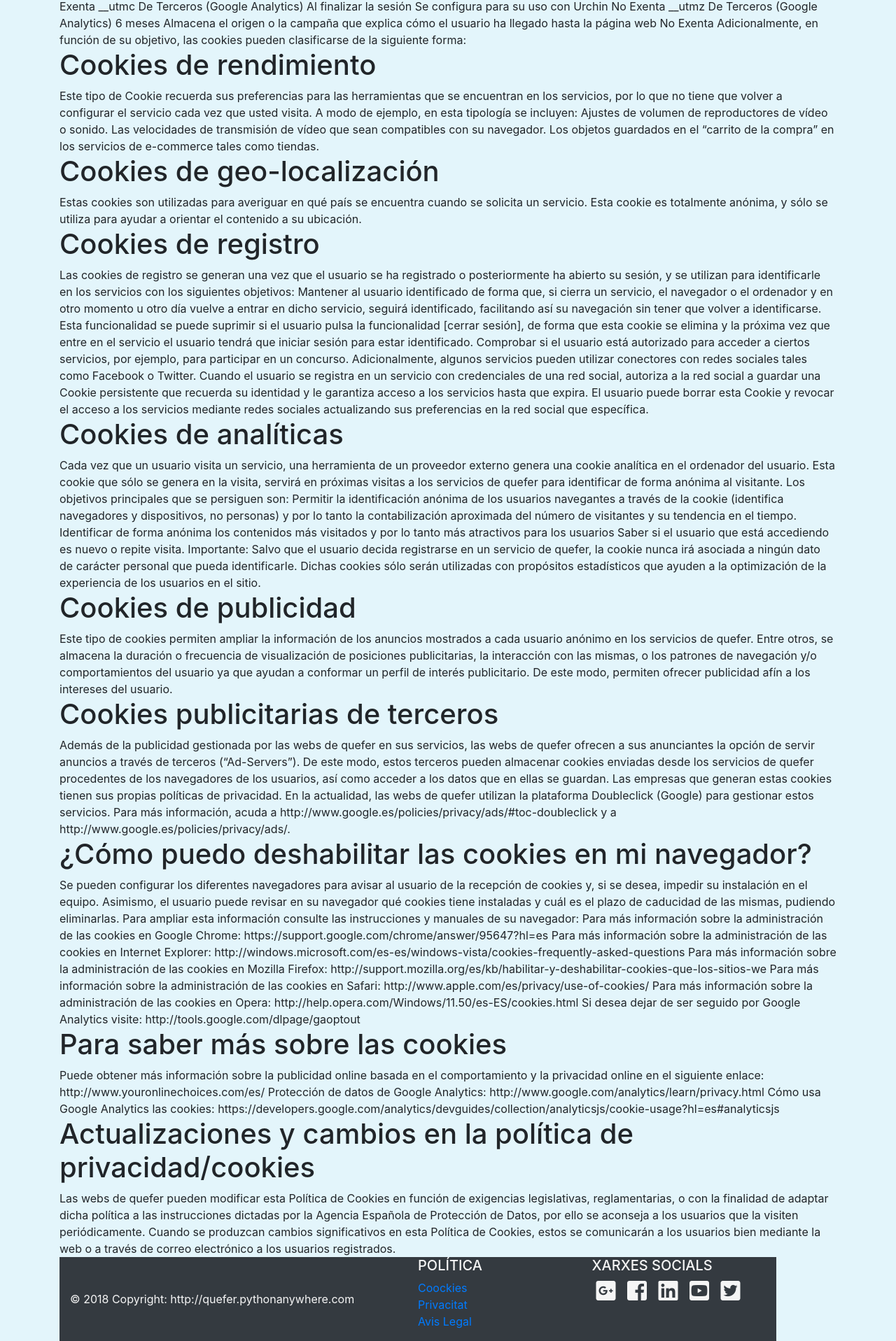
After one commit to DAVIDaM2202/ProjecteFinal, a Django app: page /coockies/ in a window 1280 px wide. The commit adds this page. Shown: the part 787-2704 px from the top of the page at 70% size. Run offline with Django 3.2, Linux system fonts and the light colour scheme; some libraries are stand-ins or nearby versions.

Commit message:
Merge remote-tracking branch 'origin/master'
# Conflicts:
#	ProjecteFinal/settings.py
#	activitats/templates/activitats/index.html
#	activitats/urls.py
#	activitats/views.py
#	templates/base.html
#	templates/registration/login.html

```diff
--- /dev/null
+++ b/activitats/templates/activitats/coockies.html
@@ -0,0 +1,104 @@
+{% extends 'base.html' %}
+{% block perfil %}{% url 'activitats:editarPerfil' %}{% endblock %}
+{% block quefer %}{% url 'activitats:pantallaInici'%}{% endblock %}
+
+{% block content %} {% load crispy_forms_tags %}
+<div class=" container">
+<div class="row" >
+<div class=" col-12 center-block">
+
+    <h1>Política de Cookies</h1>
+En esta web se utilizan cookies de terceros y propias para conseguir que tengas una mejor experiencia de navegación, puedas compartir contenido en redes sociales y para que podamos obtener estadísticas de los usuarios.
+
+Puedes evitar la descarga de cookies a través de la configuración de tu navegador, evitando que las cookies se almacenen en su dispositivo.
+
+Como propietario de este sitio web, te comunico que no utilizamos ninguna información personal procedente de cookies, tan sólo realizamos estadísticas generales de visitas que no suponen ninguna información personal.
+
+Es muy importante que leas la presente política de cookies y comprendas que, si continúas navegando, consideraremos que aceptas su uso.
+
+Según los términos incluidos en el artículo 22.2 de la Ley 34/2002 de Servicios de la Sociedad de la Información y Comercio Electrónico, si continúas navegando, estarás prestando tu consentimiento para el empleo de los referidos mecanismos.
+
+<h1>Entidad Responsable</h1>
+La entidad responsable de la recogida, procesamiento y utilización de tus datos personales, en el sentido establecido por la Ley de Protección de Datos Personales es la página quefer.pythonanywhere.com, propiedad de quefer – .
+
+<h1>¿Qué son las cookies?</h1>
+Las cookies son un conjunto de datos que un servidor deposita en el navegador del usuario para recoger la información de registro estándar de Internet y la información del comportamiento de los visitantes en un sitio web. Es decir, se trata de pequeños archivos de texto que quedan almacenados en el disco duro del ordenador y que sirven para identificar al usuario cuando se conecta nuevamente al sitio web. Su objetivo es registrar la visita del usuario y guardar cierta información. Su uso es común y frecuente en la web ya que permite a las páginas funcionar de manera más eficiente y conseguir una mayor personalización y análisis sobre el comportamiento del usuario.
+
+<h1>¿Qué tipos de cookies existen?</h1>
+Las cookies utilizadas en nuestro sitio web, son de sesión y de terceros, y nos permiten almacenar y acceder a información relativa al idioma, el tipo de navegador utilizado, y otras características generales predefinidas por el usuario, así como, seguir y analizar la actividad que lleva a cabo, con el objeto de introducir mejoras y prestar nuestros servicios de una manera más eficiente y personalizada.
+
+Las cookies, en función de su permanencia, pueden dividirse en cookies de sesión o permanentes. Las que expiran cuando el usuario cierra el navegador. Las que expiran en función de cuando se cumpla el objetivo para el que sirven (por ejemplo, para que el usuario se mantenga identificado en los servicios de quefer) o bien cuando se borran manualmente.
+
+Nombre	Tipo	Caducidad	Finalidad	Clase
+__utma	De Terceros (Google Analytics)	2 años	Se usa para distinguir usuarios y sesiones.	No Exenta
+__utmb	De Terceros (Google Analytics)	30 minutos	Se usa para determinar nuevas sesiones o visitas	No Exenta
+__utmc	De Terceros (Google Analytics)	Al finalizar la sesión	Se configura para su uso con Urchin	No Exenta
+__utmz	De Terceros (Google Analytics)	6 meses	Almacena el origen o la campaña que explica cómo el usuario ha llegado hasta la página web	No Exenta
+Adicionalmente, en función de su objetivo, las cookies pueden clasificarse de la siguiente forma:
+
+<h1>Cookies de rendimiento</h1>
+Este tipo de Cookie recuerda sus preferencias para las herramientas que se encuentran en los servicios, por lo que no tiene que volver a configurar el servicio cada vez que usted visita. A modo de ejemplo, en esta tipología se incluyen: Ajustes de volumen de reproductores de vídeo o sonido. Las velocidades de transmisión de vídeo que sean compatibles con su navegador. Los objetos guardados en el “carrito de la compra” en los servicios de e-commerce tales como tiendas.
+
+<h1>Cookies de geo-localización</h1>
+Estas cookies son utilizadas para averiguar en qué país se encuentra cuando se solicita un servicio. Esta cookie es totalmente anónima, y sólo se utiliza para ayudar a orientar el contenido a su ubicación.
+
+<h1>Cookies de registro</h1>
+Las cookies de registro se generan una vez que el usuario se ha registrado o posteriormente ha abierto su sesión, y se utilizan para identificarle en los servicios con los siguientes objetivos:
+
+Mantener al usuario identificado de forma que, si cierra un servicio, el navegador o el ordenador y en otro momento u otro día vuelve a entrar en dicho servicio, seguirá identificado, facilitando así su navegación sin tener que volver a identificarse. Esta funcionalidad se puede suprimir si el usuario pulsa la funcionalidad [cerrar sesión], de forma que esta cookie se elimina y la próxima vez que entre en el servicio el usuario tendrá que iniciar sesión para estar identificado.
+
+Comprobar si el usuario está autorizado para acceder a ciertos servicios, por ejemplo, para participar en un concurso.
+
+Adicionalmente, algunos servicios pueden utilizar conectores con redes sociales tales como Facebook o Twitter. Cuando el usuario se registra en un servicio con credenciales de una red social, autoriza a la red social a guardar una Cookie persistente que recuerda su identidad y le garantiza acceso a los servicios hasta que expira. El usuario puede borrar esta Cookie y revocar el acceso a los servicios mediante redes sociales actualizando sus preferencias en la red social que específica.
+
+<h1>Cookies de analíticas</h1>
+Cada vez que un usuario visita un servicio, una herramienta de un proveedor externo genera una cookie analítica en el ordenador del usuario. Esta cookie que sólo se genera en la visita, servirá en próximas visitas a los servicios de quefer para identificar de forma anónima al visitante. Los objetivos principales que se persiguen son:
+
+Permitir la identificación anónima de los usuarios navegantes a través de la cookie (identifica navegadores y dispositivos, no personas) y por lo tanto la contabilización aproximada del número de visitantes y su tendencia en el tiempo.
+Identificar de forma anónima los contenidos más visitados y por lo tanto más atractivos para los usuarios Saber si el usuario que está accediendo es nuevo o repite visita.
+
+Importante: Salvo que el usuario decida registrarse en un servicio de quefer, la cookie nunca irá asociada a ningún dato de carácter personal que pueda identificarle. Dichas cookies sólo serán utilizadas con propósitos estadísticos que ayuden a la optimización de la experiencia de los usuarios en el sitio.
+
+<h1>Cookies de publicidad</h1>
+Este tipo de cookies permiten ampliar la información de los anuncios mostrados a cada usuario anónimo en los servicios de quefer. Entre otros, se almacena la duración o frecuencia de visualización de posiciones publicitarias, la interacción con las mismas, o los patrones de navegación y/o comportamientos del usuario ya que ayudan a conformar un perfil de interés publicitario. De este modo, permiten ofrecer publicidad afín a los intereses del usuario.
+
+<h1>Cookies publicitarias de terceros</h1>
+Además de la publicidad gestionada por las webs de quefer en sus servicios, las webs de quefer ofrecen a sus anunciantes la opción de servir anuncios a través de terceros (“Ad-Servers”). De este modo, estos terceros pueden almacenar cookies enviadas desde los servicios de quefer procedentes de los navegadores de los usuarios, así como acceder a los datos que en ellas se guardan.
+
+Las empresas que generan estas cookies tienen sus propias políticas de privacidad. En la actualidad, las webs de quefer utilizan la plataforma Doubleclick (Google) para gestionar estos servicios. Para más información, acuda a
+
+http://www.google.es/policies/privacy/ads/#toc-doubleclick y a http://www.google.es/policies/privacy/ads/.
+
+<h1>¿Cómo puedo deshabilitar las cookies en mi navegador?</h1>
+Se pueden configurar los diferentes navegadores para avisar al usuario de la recepción de cookies y, si se desea, impedir su instalación en el equipo. Asimismo, el usuario puede revisar en su navegador qué cookies tiene instaladas y cuál es el plazo de caducidad de las mismas, pudiendo eliminarlas.
+
+Para ampliar esta información consulte las instrucciones y manuales de su navegador:
+
+Para más información sobre la administración de las cookies en Google Chrome: https://support.google.com/chrome/answer/95647?hl=es
+
+Para más información sobre la administración de las cookies en Internet Explorer: http://windows.microsoft.com/es-es/windows-vista/cookies-frequently-asked-questions
+
+Para más información sobre la administración de las cookies en Mozilla Firefox: http://support.mozilla.org/es/kb/habilitar-y-deshabilitar-cookies-que-los-sitios-we
+
+Para más información sobre la administración de las cookies en Safari: http://www.apple.com/es/privacy/use-of-cookies/
+
+Para más información sobre la administración de las cookies en Opera: http://help.opera.com/Windows/11.50/es-ES/cookies.html
+
+Si desea dejar de ser seguido por Google Analytics visite: http://tools.google.com/dlpage/gaoptout
+
+<h1>Para saber más sobre las cookies</h1>
+Puede obtener más información sobre la publicidad online basada en el comportamiento y la privacidad online en el siguiente enlace: http://www.youronlinechoices.com/es/
+
+Protección de datos de Google Analytics: http://www.google.com/analytics/learn/privacy.html
+
+Cómo usa Google Analytics las cookies: https://developers.google.com/analytics/devguides/collection/analyticsjs/cookie-usage?hl=es#analyticsjs
+
+<h1>Actualizaciones y cambios en la política de privacidad/cookies</h1>
+Las webs de quefer pueden modificar esta Política de Cookies en función de exigencias legislativas, reglamentarias, o con la finalidad de adaptar dicha política a las instrucciones dictadas por la Agencia Española de Protección de Datos, por ello se aconseja a los usuarios que la visiten periódicamente.
+
+Cuando se produzcan cambios significativos en esta Política de Cookies, estos se comunicarán a los usuarios bien mediante la web o a través de correo electrónico a los usuarios registrados.
+</div>
+    </div>
+</div>
+
+{% endblock %}
--- a/activitats/templates/activitats/formulari.html
+++ b/activitats/templates/activitats/formulari.html
@@ -76,7 +76,7 @@
                             <div id="div_id_contrasenya1" class="form-group col-lg-6 ">
 <div class="form-check">
     <input type="checkbox" class="form-check-input" id="exampleCheck1">
-    <label class="form-check-label" for="exampleCheck1">He llegit i accepto la <a href="#">política de privacitat.</a></label>
+    <label class="form-check-label" for="exampleCheck1">He llegit i accepto la <a href="{% url 'activitats:privacitat' %}">política de privacitat.</a></label>
   </div>                                  </div>
 
                         </div>
--- a/activitats/templates/activitats/index.html
+++ b/activitats/templates/activitats/index.html
@@ -6,13 +6,13 @@
     <div id="carouselExampleControls" style="height: 100vh!important;" class="carousel slide" data-ride="carousel">
   <div class="carousel-inner">
     <div class="carousel-item active">
-      <img class="d-block w-100" style="height: 100vh!important;" src="{% static 'img/uno.jpg'%}" alt="First slide">
+      <img class="d-block w-100" style="height: 100vh!important;" src="{% static 'img/cuatre.jpeg'%}" alt="First slide">
     </div>
     <div class="carousel-item">
       <img class="d-block w-100" style="height: 100vh!important;" src="{% static 'img/sis.png'%}" alt="First slide">
     </div>
     <div class="carousel-item">
-      <img class="d-block w-100" style="height: 100vh!important;" src="{% static 'img/cuatre.jpeg'%}" alt="First slide">
+      <img class="d-block w-100" style="height: 100vh!important;" src="{% static 'img/uno.jpeg'%}" alt="First slide">
     </div>
       <div class="carousel-item">
       <img class="d-block w-100" style="height: 100vh!important;" src="{% static 'img/cinc.jpeg'%}" alt="First slide">
--- a/activitats/templates/activitats/pantallaInicial.html
+++ b/activitats/templates/activitats/pantallaInicial.html
@@ -51,7 +51,7 @@
 </div>
     </div>
              <div class="col-3">
-            <a id="aplicarfiltre" type="button" class="btn btn-success align-middle ">Aplicar</a>
+            <button id="aplicarfiltre" type="button" class="btn btn-success align-middle ">Aplicar</button>
 
 </div>
       </div>
--- a/activitats/urls.py
+++ b/activitats/urls.py
@@ -22,6 +22,9 @@ urlpatterns = [
     url(r'editarPerfil/', views.editarPerfil, name='editarPerfil'),
     url(r'activitatsincrit/', views.activitatsincrit, name='activitatsincrit'),
     url(r'filtrecategoria/', views.filtrecomentari, name='filtrecategoria'),
+    url(r'coockies/', views.coockies, name='coockies'),
+    url(r'privacitat/', views.privacitat, name='privacitat'),
+    url(r'avislegal/', views.avislegal, name='avislegal'),
 
 ]
 
--- a/activitats/views.py
+++ b/activitats/views.py
@@ -253,3 +253,11 @@ def serializer2(activitat):
 
     return {'id':activitat.id,'nom': activitat.nom,'descripcio': activitat.descripcio,'dia':dia,'diafinal':diafinal,'localitat':activitat.localitat.nom,'categoria': activitat.categoria.nom
         }
+
+
+def coockies(request):
+    return render(request, 'activitats/coockies.html')
+def privacitat(request):
+    return render(request, 'activitats/privacitat.html')
+def avislegal(request):
+    return render(request, 'activitats/legal.html')
--- a/static/css/estils.css
+++ b/static/css/estils.css
@@ -22,11 +22,12 @@ html {
 }
 
 .footer {
+    margin-top: 20px;
     position: absolute;
     bottom: 0;
-    height: 100px;
+    height: 120px;
     width: 80%;
-    background-color: red;
+    color: whitesmoke;
 }
 
 #login { display: none; }
--- a/templates/base.html
+++ b/templates/base.html
@@ -12,6 +12,7 @@
     <script src="https://code.jquery.com/jquery-3.4.1.js"></script>
     <script src="https://cdnjs.cloudflare.com/ajax/libs/popper.js/1.14.7/umd/popper.min.js" integrity="sha384-UO2eT0CpHqdSJQ6hJty5KVphtPhzWj9WO1clHTMGa3JDZwrnQq4sF86dIHNDz0W1" crossorigin="anonymous"></script>
     <script src="https://stackpath.bootstrapcdn.com/bootstrap/4.3.1/js/bootstrap.min.js" integrity="sha384-JjSmVgyd0p3pXB1rRibZUAYoIIy6OrQ6VrjIEaFf/nJGzIxFDsf4x0xIM+B07jRM" crossorigin="anonymous"></script>
+    <link rel="stylesheet" href="https://use.fontawesome.com/releases/v5.6.1/css/all.css" integrity="sha384-gfdkjb5BdAXd+lj+gudLWI+BXq4IuLW5IT+brZEZsLFm++aCMlF1V92rMkPaX4PP" crossorigin="anonymous">
 
 
 </head>
@@ -83,18 +84,81 @@
 
 <div class="container ">
 
-    <div class="footer" >
+    <div class="footer bg-dark" >
         <div class="row col-12">
-            <div class="row col-6 " >
-    asd
-</div>
+           <div class="container-fluid text-center text-md-left">
 
-            <div class="row col-6 mr-auto ml-auto">
-    asd
-</div>
+    <!-- Grid row -->
+    <div class="row">
+
+      <!-- Grid column -->
+      <div class="col-md-6 mt-md-0 mt-3">
+
+        <!-- Content -->
+        <h5 class="text-uppercase"></h5>
+        <p class="mt-5">© 2018 Copyright: http://quefer.pythonanywhere.com</p>
+
+      </div>
+      <!-- Grid column -->
+
+      <hr class="clearfix w-100 d-md-none pb-3">
+
+      <!-- Grid column -->
+      <div class="col-md-3 mb-md-0 mb-3">
+
+        <!-- Links -->
+        <h5 class="text-uppercase">Política</h5>
+
+        <ul class="list-unstyled">
+          <li>
+            <a href="{% url 'activitats:coockies' %}">Coockies</a>
+          </li>
+          <li>
+            <a href="{% url 'activitats:privacitat' %}">Privacitat</a>
+          </li>
+          <li>
+            <a href="{% url 'activitats:avislegal' %}">Avis Legal</a>
+          </li>
+
+        </ul>
+
+      </div>
+      <!-- Grid column -->
+
+      <!-- Grid column -->
+      <div class="col-md-3 mb-md-0 mb-3">
+
+        <!-- Links -->
+        <h5 class="text-uppercase">Xarxes Socials</h5>
+
+        <span class="fa-stack fa-1x">
+                <i class="fab fa-google-plus-square fa-stack-2x icones"></i>
+                </span>
+                <span class="fa-stack fa-1x">
+                <i class="fab fa-facebook-square fa-stack-2x icones"></i>
+                 </span>
+
+                <span class="fa-stack fa-1x">
+                <i class="fab fa-linkedin fa-stack-2x icones"></i>
+                </span>
+
+                <span class="fa-stack fa-1x">
+                <i class="fab fa-youtube-square fa-stack-2x icones"></i>
+                </span>
+                <span class="fa-stack fa-1x">
+                <i class="fab fa-twitter-square fa-stack-2x icones"></i>
+                 </span>
+
+            </div>
+      </div>
+      <!-- Grid column -->
+
+    </div>
+    <!-- Grid row -->
+
+  </div>
+
         </div>
-
-
 </div>
 </div>
 
```
Also changed, not shown: activitats/templates/activitats/informacioActivitats.html (+18 -9 lines), activitats/templates/activitats/legal.html (added, +82 -0 lines), activitats/templates/activitats/privacitat.html (added, +81 -0 lines), db.sqlite3.
